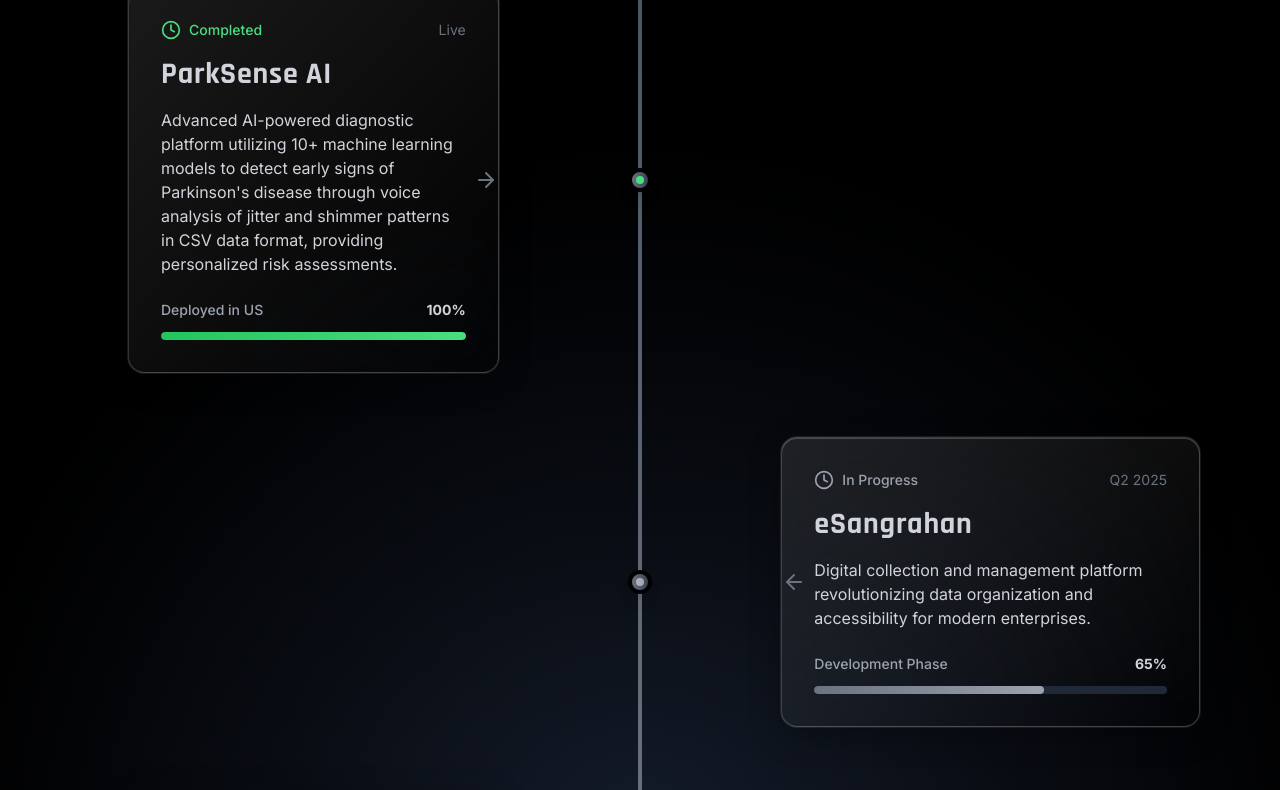
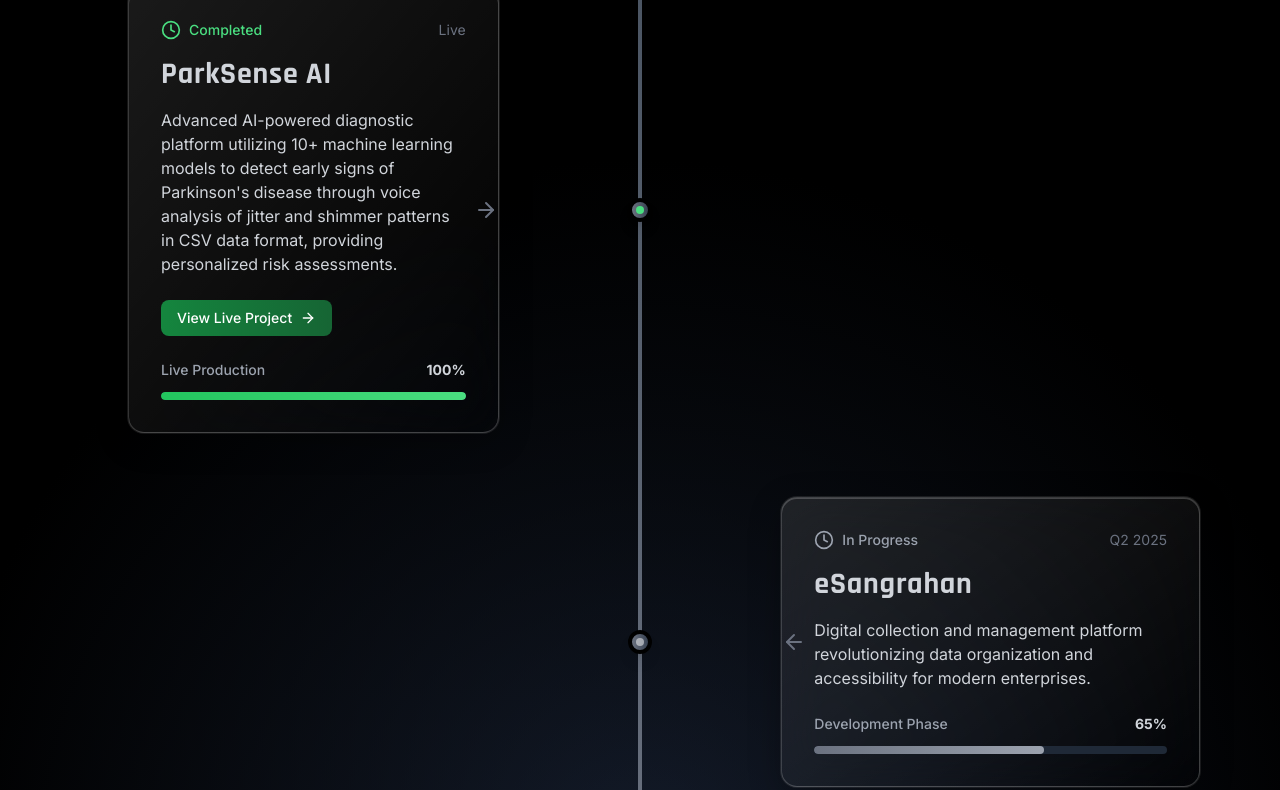
Before and after one commit to aaravsharma17/VALAXIA, a React (Vite) app: page / in a window 1280 px wide. Shown: the part 2476-3266 px from the top of the page. Built offline with nearby package versions, Linux system fonts and the light colour scheme.

Commit message:
Update ParkSense AI with live link

```diff
--- a/src/components/Projects.tsx
+++ b/src/components/Projects.tsx
@@ -8,9 +8,10 @@ const Projects = () => {
       title: 'ParkSense AI',
       description: 'Advanced AI-powered diagnostic platform utilizing 10+ machine learning models to detect early signs of Parkinson\'s disease through voice analysis of jitter and shimmer patterns in CSV data format, providing personalized risk assessments.',
       status: 'Completed',
-      phase: 'Deployed in US',
+      phase: 'Live Production',
       completion: '100%',
-      timeline: 'Live'
+      timeline: 'Live',
+      link: 'https://parksenseai.netlify.app/'
     },
     {
       title: 'eSangrahan',
@@ -122,6 +123,21 @@ const Projects = () => {
                         {solution.description}
                       </p>
 
+                      {/* Live Link for completed projects */}
+                      {solution.link && (
+                        <div className="mb-6">
+                          <a
+                            href={solution.link}
+                            target="_blank"
+                            rel="noopener noreferrer"
+                            className="inline-flex items-center gap-2 px-4 py-2 bg-gradient-to-r from-green-600/80 to-green-800 hover:from-green-500 hover:to-green-700 text-white text-sm font-medium rounded-lg transition-all duration-300 transform hover:scale-105 hover:shadow-lg hover:shadow-green-500/30 font-inter"
+                          >
+                            <span>View Live Project</span>
+                            <ArrowRight className="w-4 h-4" />
+                          </a>
+                        </div>
+                      )}
+
                       {/* Progress Section */}
                       <div className="space-y-3">
                         <div className="flex justify-between items-center">
```
